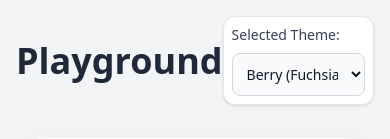
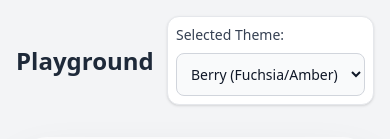
Before and after one commit to joephela/chop-shop, a React (Vite) app in the folder apps/playground/: page / in a window 390 px wide. Shown: the top 139 px of the page. Built offline with nearby package versions, Linux system fonts and the light colour scheme.

Commit message:
fix mobile styles, remove extra event

```diff
--- a/apps/playground/src/App.tsx
+++ b/apps/playground/src/App.tsx
@@ -39,8 +39,8 @@
 
   return (
     <div className="relative min-h-screen bg-gray-100 dark:bg-gray-900 p-4">
-      <header className="flex items-center justify-between mb-8">
-        <h1 className="text-4xl font-bold text-gray-800 dark:text-white">
+      <header className="flex items-center justify-between mb-8 gap-2 flex-wrap">
+        <h1 className="text-2xl sm:text-4xl font-bold text-gray-800 dark:text-white">
           Playground
         </h1>
 
```
Also changed, not shown: 1 other file (tests, documents, lock files or other folders).
